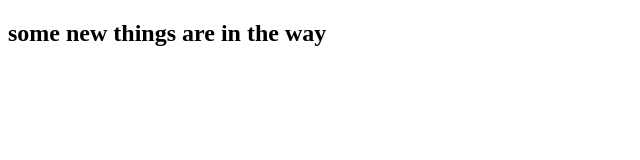
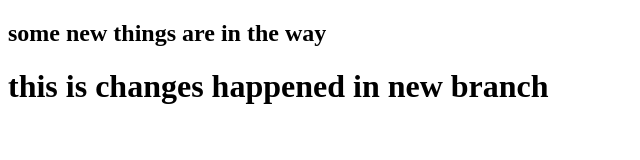
Before and after one commit to mehmoh41/myproject, a plain HTML site: page index.html in a window 1280 px wide. Shown: the whole page, without its empty margins (0-640 px from the left). Drawn offline with Linux system fonts and the light colour scheme.

Commit message:
added new js file

```diff
--- a/index.html
+++ b/index.html
@@ -8,5 +8,6 @@
 </head>
 <body>
     <h2>some new things are in the way</h2>
+    <h1>this is changes happened in new branch</h1>
 </body>
 </html>
--- /dev/null
+++ b/main.js
@@ -0,0 +1 @@
+console.log('hi dear');
```
Also changed, not shown: java.js (added), me.html (added).
